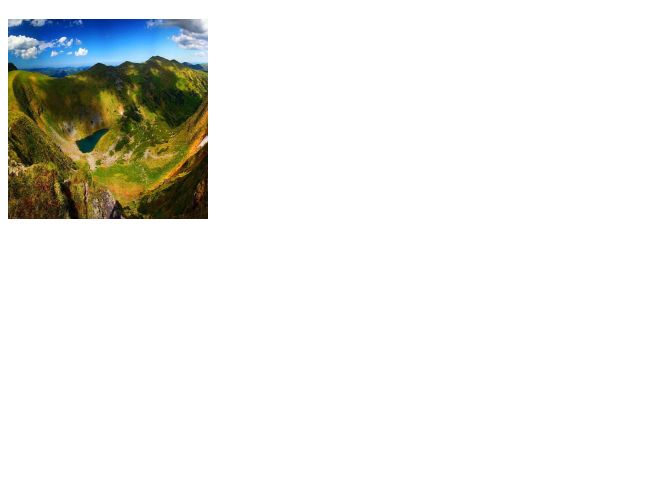
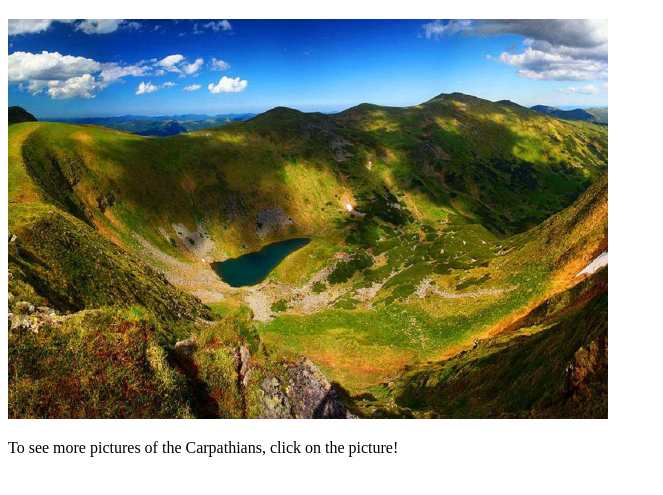
Before and after one commit to LevPredko/softserve-html-css-js, a plain HTML site: page index.html in a window 1280 px wide. Shown: the part 61-556 px from the top of the page, without its empty margins (0-663 px from the left). Drawn offline with Linux system fonts and the light colour scheme.

Commit message:
html update

```diff
--- a/index.html
+++ b/index.html
@@ -8,8 +8,8 @@
 <body>
     <h1>Carpathian Mountains</h1>
     <a href = "https://etnosvit.com/uk/galleries/karpaty/" target = "_blank">
-        <img src = "img/image1.jpg" height="200" width="200" alt= "Carpathian Mountains" >
+        <img src = "img/image1.jpg" height="400" width="600" alt= "Carpathian Mountains" >
     </a>
-
+    <p>To see more pictures of the Carpathians, click on the picture!</p>
 </body>
 </html>
```
